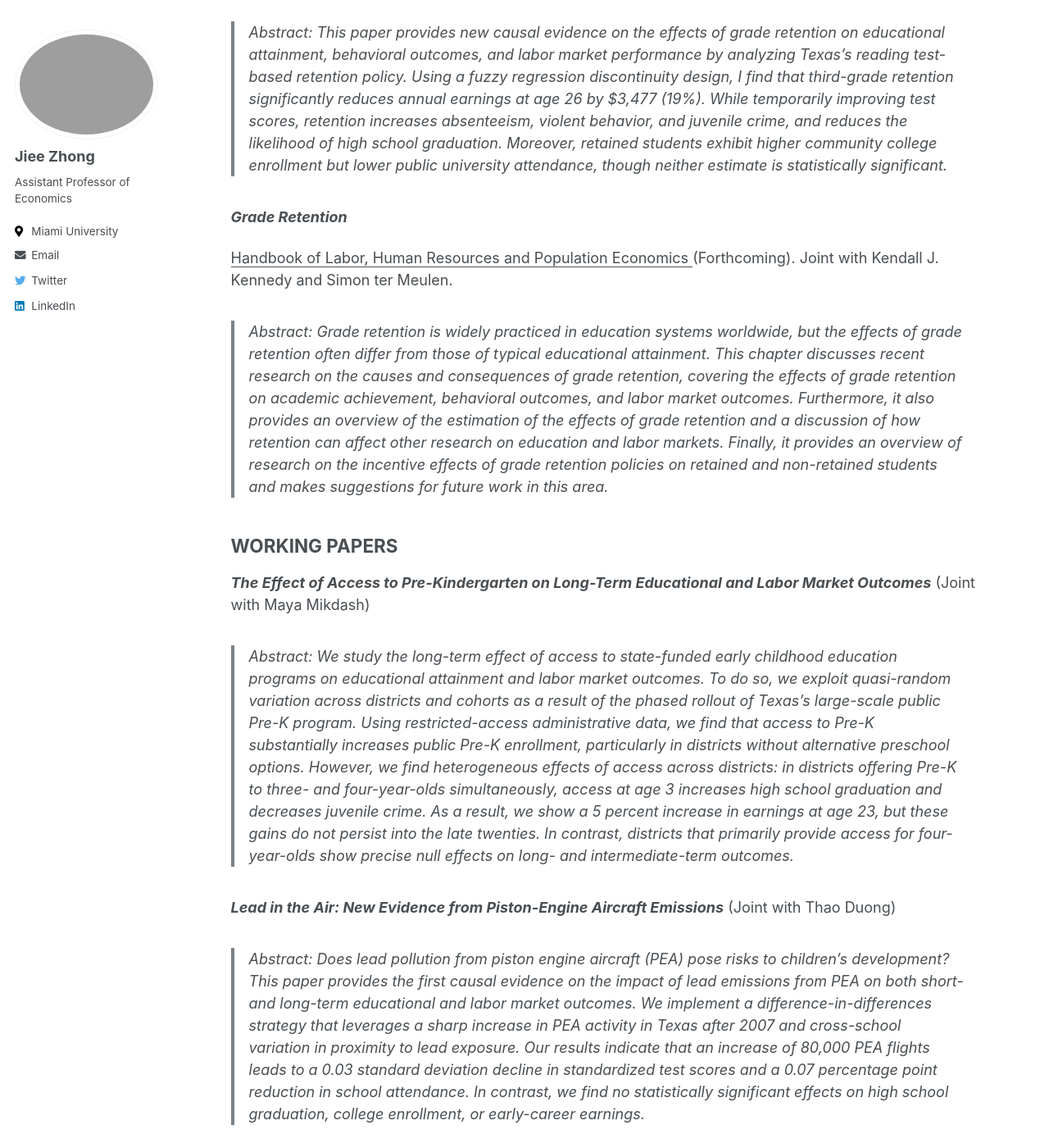
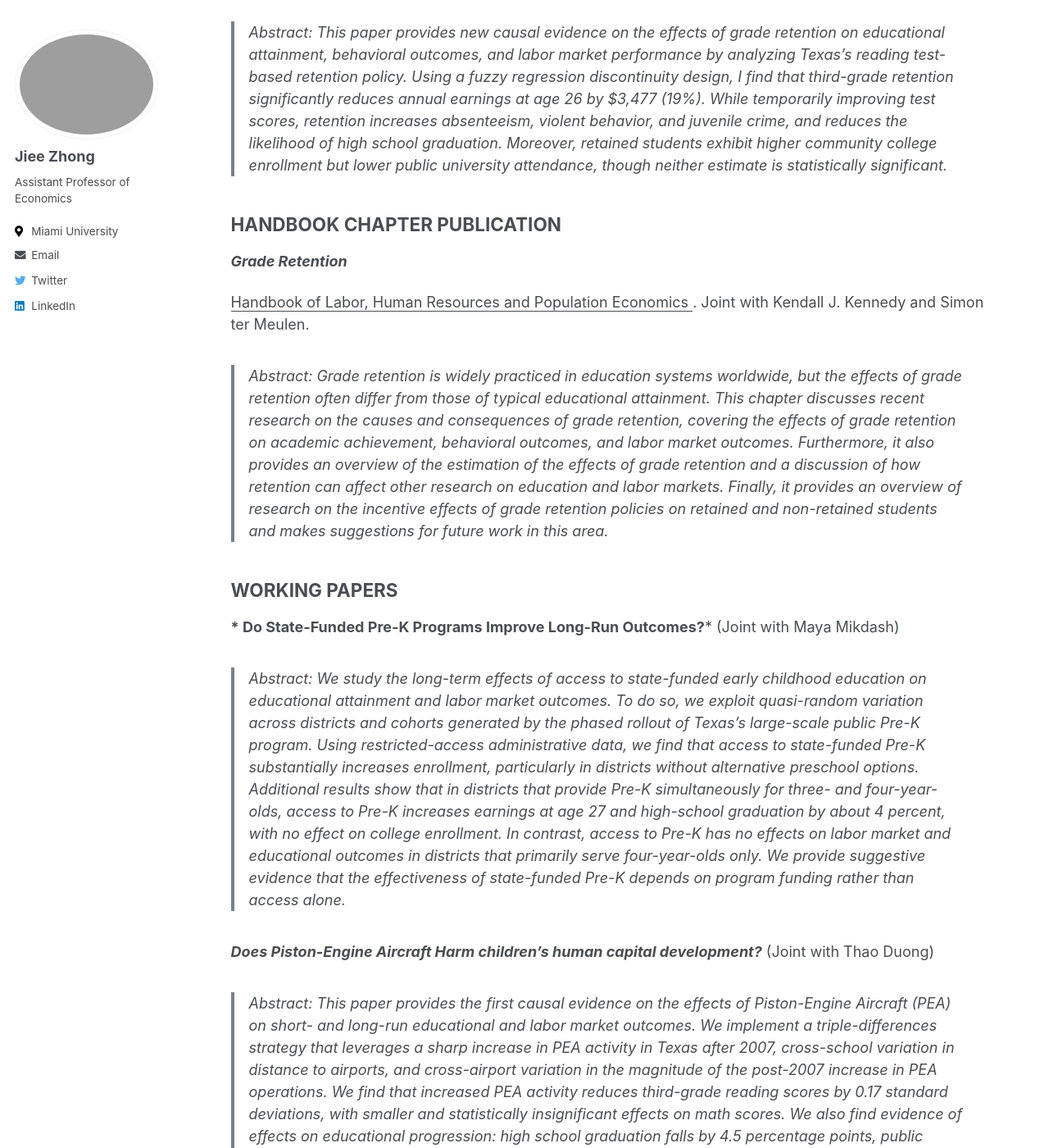
Before and after one commit to jieezhong/jieezhong.github.io, a Jekyll site: the page built from _pages/research.md, in a window 1280 px wide and 1400 px high, scrolled down 835 px. Shown: the whole window at 82% size. Built offline with Jekyll 4.4.1, drawn with Linux system fonts in a browser that asks for light colours; some of the changed text lies outside the part shown.

Commit message:
Update research.md

```diff
--- a/_pages/research.md
+++ b/_pages/research.md
@@ -21,22 +21,24 @@ header:
 
 > Abstract: This paper provides new causal evidence on the effects of grade retention on educational attainment, behavioral outcomes, and labor market performance by analyzing Texas's reading test-based retention policy. Using a fuzzy regression discontinuity design, I find that third-grade retention significantly reduces annual earnings at age 26 by $3,477 (19%). While temporarily improving test scores, retention increases absenteeism, violent behavior, and juvenile crime, and reduces the likelihood of high school graduation. Moreover, retained students exhibit higher community college enrollment but lower public university attendance, though neither estimate is statistically significant.
 
+## HANDBOOK CHAPTER PUBLICATION
+
 ***Grade Retention***
 
- <ins> Handbook of Labor, Human Resources and Population Economics </ins> (Forthcoming). Joint with Kendall J. Kennedy and Simon ter Meulen.
+ <ins> Handbook of Labor, Human Resources and Population Economics </ins>. Joint with Kendall J. Kennedy and Simon ter Meulen.
 
 > Abstract: Grade retention is widely practiced in education systems worldwide, but the effects of grade retention often differ from those of typical educational attainment. This chapter discusses recent research on the causes and consequences of grade retention, covering the effects of grade retention on academic achievement, behavioral outcomes, and labor market outcomes. Furthermore, it also provides an overview of the estimation of the effects of grade retention and a discussion of how retention can affect other research on education and labor markets. Finally, it provides an overview of research on the incentive effects of grade retention policies on retained and non-retained students and makes suggestions for future work in this area.
 
 ## WORKING PAPERS
 
-***The Effect of Access to Pre-Kindergarten on Long-Term Educational and Labor Market Outcomes*** (Joint with Maya Mikdash)
+*** Do State-Funded Pre-K Programs Improve Long-Run Outcomes?*** (Joint with Maya Mikdash)
 
-> Abstract: We study the long-term effect of access to state-funded early childhood education programs on educational attainment and labor market outcomes. To do so, we exploit quasi-random variation across districts and cohorts as a result of the phased rollout of Texas's large-scale public Pre-K program. Using restricted-access administrative data, we find that access to Pre-K substantially increases public Pre-K enrollment, particularly in districts without alternative preschool options. However, we find heterogeneous effects of access across districts: in districts offering Pre-K to three- and four-year-olds simultaneously, access at age 3 increases high school graduation and decreases juvenile crime. As a result, we show a 5 percent increase in earnings at age 23, but these gains do not persist into the late twenties. In contrast, districts that primarily provide access for four-year-olds show precise null effects on long- and intermediate-term outcomes.
+> Abstract: We study the long-term effects of access to state-funded early childhood education on educational attainment and labor market outcomes. To do so, we exploit quasi-random variation across districts and cohorts generated by the phased rollout of Texas's large-scale public Pre-K program. Using restricted-access administrative data, we find that access to state-funded Pre-K substantially increases enrollment, particularly in districts without alternative preschool options. Additional results show that in districts that provide Pre-K simultaneously for three- and four-year-olds, access to Pre-K increases earnings at age 27 and high-school graduation by about 4 percent, with no effect on college enrollment. In contrast, access to Pre-K has no effects on labor market and educational outcomes in districts that primarily serve four-year-olds only. We provide suggestive evidence that the effectiveness of state-funded Pre-K depends on program funding rather than access alone.
 
 
-***Lead in the Air: New Evidence from Piston-Engine Aircraft Emissions*** (Joint with Thao Duong)
+***Does Piston-Engine Aircraft Harm children’s human capital development?*** (Joint with Thao Duong)
 
-> Abstract: Does lead pollution from piston engine aircraft (PEA) pose risks to children’s development? This paper provides the first causal evidence on the impact of lead emissions from PEA on both short- and long-term educational and labor market outcomes. We implement a difference-in-differences strategy that leverages a sharp increase in PEA activity in Texas after 2007 and cross-school variation in proximity to lead exposure. Our results indicate that an increase of 80,000 PEA flights leads to a 0.03 standard deviation decline in standardized test scores and a 0.07 percentage point reduction in school attendance. In contrast, we find no statistically significant effects on high school graduation, college enrollment, or early-career earnings.
+> Abstract: This paper provides the first causal evidence on the effects of Piston-Engine Aircraft (PEA) on short- and long-run educational and labor market outcomes. We implement a triple-differences strategy that leverages a sharp increase in PEA activity in Texas after 2007, cross-school variation in distance to airports, and cross-airport variation in the magnitude of the post-2007 increase in PEA operations. We find that increased PEA activity reduces third-grade reading scores by 0.17 standard deviations, with smaller and statistically insignificant effects on math scores. We also find evidence of effects on educational progression: high school graduation falls by 4.5 percentage points, public university enrollment falls by 3.9 percentage points, and on-time college enrollment falls by 4.6 percentage points. In contrast, we find little evidence of adverse effects on behavioral outcomes, attendance, degree completion, or early-career earnings. The effects are largest for schools closest to airports and attenuate with distance, consistent with a localized pollution-exposure mechanism.
 
 
 
```
